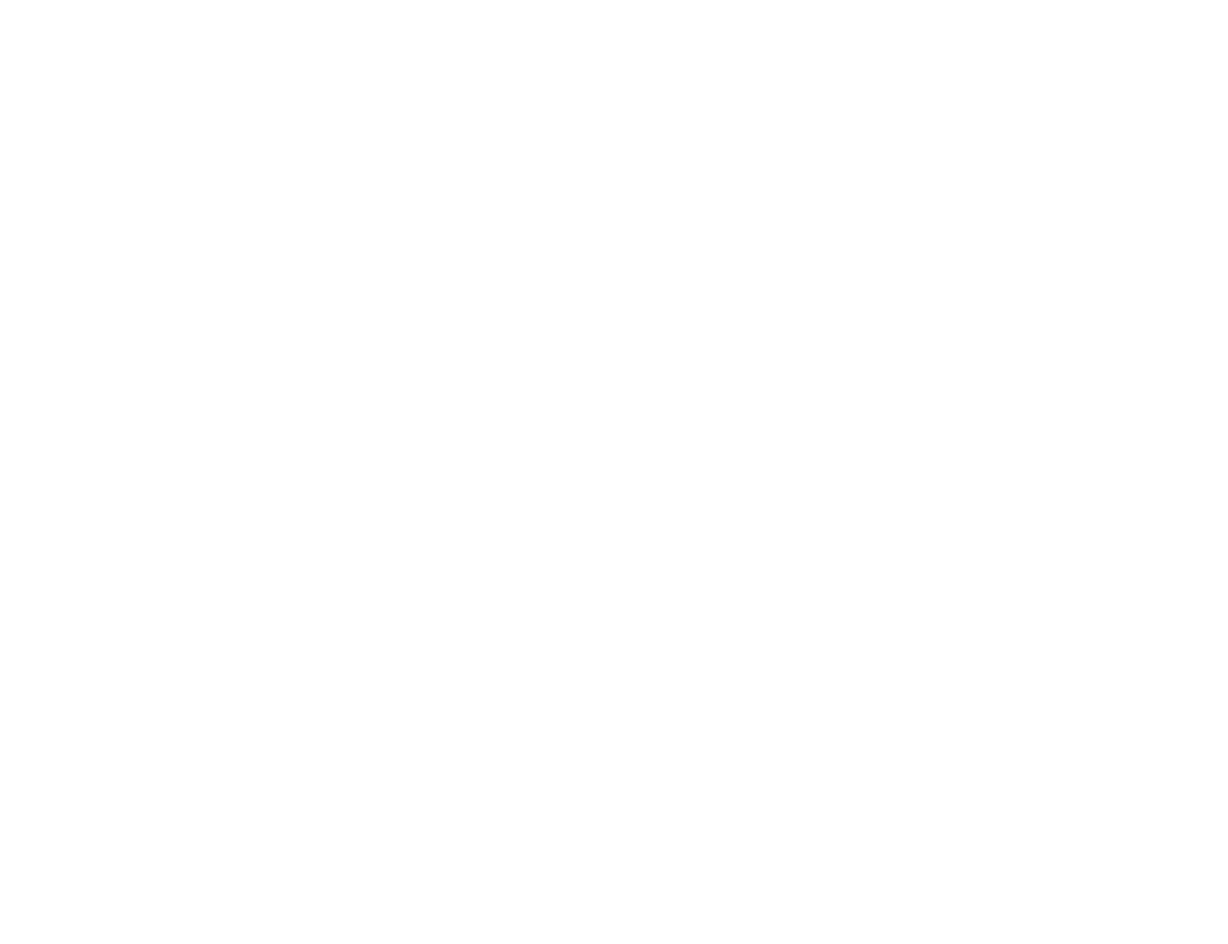
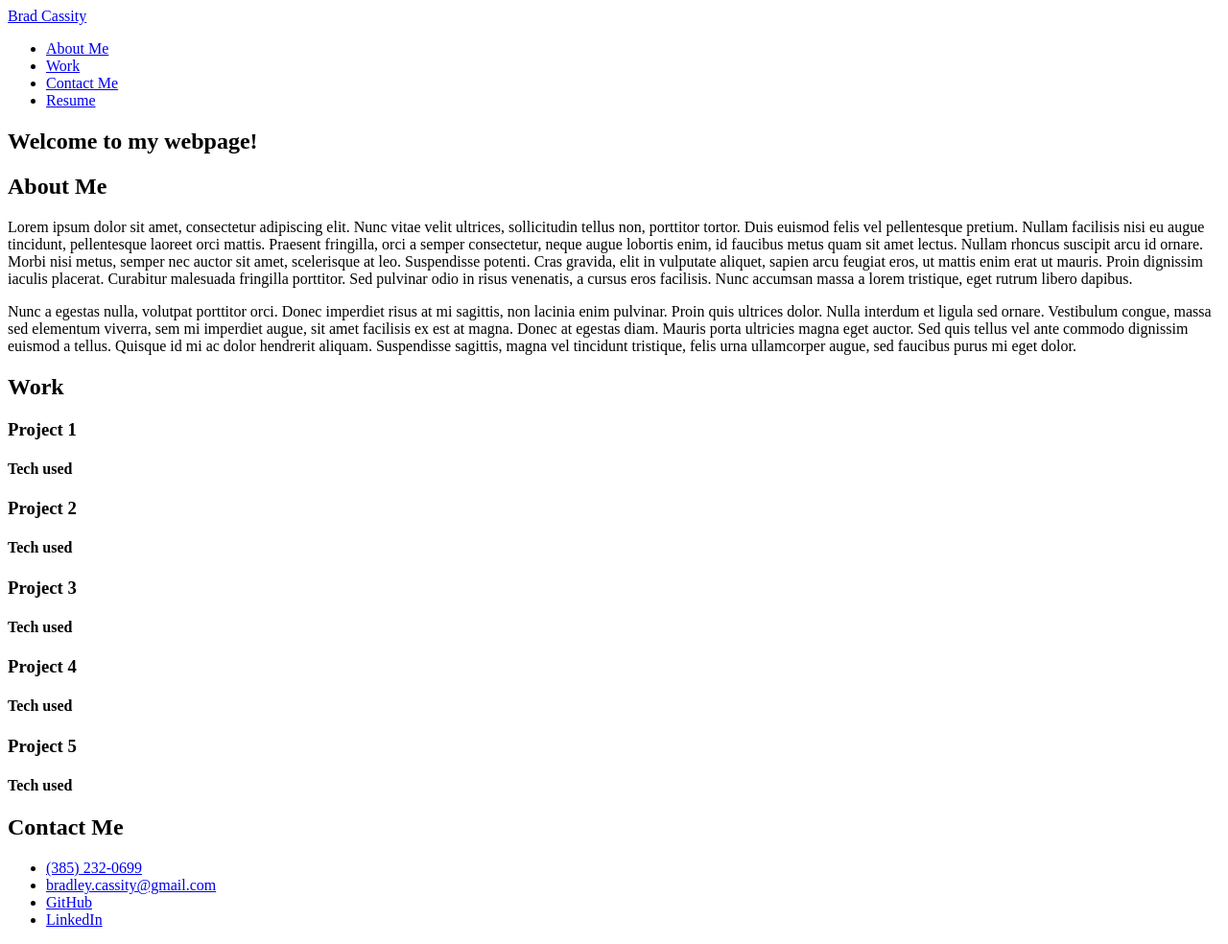
Before and after one commit to BradCassityDev/personal-portfolio, a plain HTML site: page index.html in a window 1280 px wide. Shown: the whole page at 96% size. Before the commit the page ends 800 px from the top, so only its background shows below. Drawn offline with Linux system fonts and the light colour scheme.

Commit message:
Added HTML structure and basic content

```diff
--- a/index.html
+++ b/index.html
@@ -3,10 +3,123 @@
 <head>
     <meta charset="UTF-8">
     <meta name="viewport" content="width=device-width, initial-scale=1.0">
-    <link rel="stylesheet" href="./assets/styles.css">
+    <link rel="stylesheet" href="./assets/css/styles.css">
     <title>Brad Cassity - Portfolio</title>
 </head>
 <body>
+    <!-- Site Header -->
+    <header>
+        <!-- Header Logo -->
+        <div class="logo-section">
+            <a href = "#">Brad Cassity</a>
+        </div>
+        <!-- Main Navigation -->
+        <nav>
+            <ul>
+                <li>
+                    <a href="#about-me">About Me</a>
+                </li>
+                <li>
+                    <a href="#work">Work</a>
+                </li>
+                <li>
+                    <a href="#contact-me">Contact Me</a>
+                </li>
+                <li>
+                    <a href="#resume">Resume</a>
+                </li>
+            </ul>
+        </nav>
+    </header>
+
+    <!-- Jumbotron/Hero Section -->
+    <section class="hero">
+        <h2>Welcome to my webpage!</h2>
+    </section>
+
+    <!-- About Me Section -->
+    <section class="about-me">
+        <div class="section-title">
+            <h1>About Me</h1>
+        </div>
+        <div class="section-content">
+            <p>
+                Lorem ipsum dolor sit amet, consectetur adipiscing elit. Nunc vitae velit ultrices, sollicitudin tellus non, porttitor tortor. Duis euismod felis vel pellentesque pretium. Nullam facilisis nisi eu augue tincidunt, pellentesque laoreet orci mattis. Praesent fringilla, orci a semper consectetur, neque augue lobortis enim, id faucibus metus quam sit amet lectus. Nullam rhoncus suscipit arcu id ornare. Morbi nisi metus, semper nec auctor sit amet, scelerisque at leo. Suspendisse potenti. Cras gravida, elit in vulputate aliquet, sapien arcu feugiat eros, ut mattis enim erat ut mauris. Proin dignissim iaculis placerat. Curabitur malesuada fringilla porttitor. Sed pulvinar odio in risus venenatis, a cursus eros facilisis. Nunc accumsan massa a lorem tristique, eget rutrum libero dapibus.
+            </p>
+            <p>
+                Nunc a egestas nulla, volutpat porttitor orci. Donec imperdiet risus at mi sagittis, non lacinia enim pulvinar. Proin quis ultrices dolor. Nulla interdum et ligula sed ornare. Vestibulum congue, massa sed elementum viverra, sem mi imperdiet augue, sit amet facilisis ex est at magna. Donec at egestas diam. Mauris porta ultricies magna eget auctor. Sed quis tellus vel ante commodo dignissim euismod a tellus. Quisque id mi ac dolor hendrerit aliquam. Suspendisse sagittis, magna vel tincidunt tristique, felis urna ullamcorper augue, sed faucibus purus mi eget dolor.
+            </p>
+        </div>
+    </section>
+
+    <!-- Work Section -->
+    <section class="work">
+        <div class="section-title">
+            <h1>Work</h1>
+        </div>
+        <div class="section-content">
+            <div class="project-grid">
+                <div class="project-item project-item-1">
+                    <div>
+                        <h3>Project 1</h3>
+                        <h4>Tech used</h4>
+                    </div>
+                </div>
+                <div class="project-item project-item-2">
+                    <div>
+                        <h3>Project 2</h3>
+                        <h4>Tech used</h4>
+                    </div>
+                </div>
+                <div class="project-item project-item-3">
+                    <div>
+                        <h3>Project 3</h3>
+                        <h4>Tech used</h4>
+                    </div>
+                </div>
+                <div class="project-item project-item-4">
+                    <div>
+                        <h3>Project 4</h3>
+                        <h4>Tech used</h4>
+                    </div>
+                </div>
+                <div class="project-item project-item-5">
+                    <div>
+                        <h3>Project 5</h3>
+                        <h4>Tech used</h4>
+                    </div>
+                </div>
+            </div>
+        </div>
+    </section>
+
+    <!-- Contact Me Section -->
+    <section class="contact-me">
+        <div class="section-title">
+            <h1>Contact Me</h1>
+        </div>
+        <div class="section-content">
+            <ul>
+                <li>
+                    <a href="tel:3852320699">(385) 232-0699</a>
+                </li>
+                <li>
+                    <a href="mailto:bradley.cassity@gmail.com">bradley.cassity@gmail.com</a>
+                </li>
+                <li>
+                    <a href="https://github.com/BradCassityDev">GitHub</a>
+                </li>
+                <li>
+                    <a href="https://www.linkedin.com/in/bradley-cassity-56b664165/">LinkedIn</a>
+                </li>
+            </ul>
+        </div>
+    </section>
+
+    <!-- Footer Section -->
+    <footer>
+
+    </footer>
 
 </body>
 </html>
```
Also changed, not shown: assets/css/styles.css (added).
